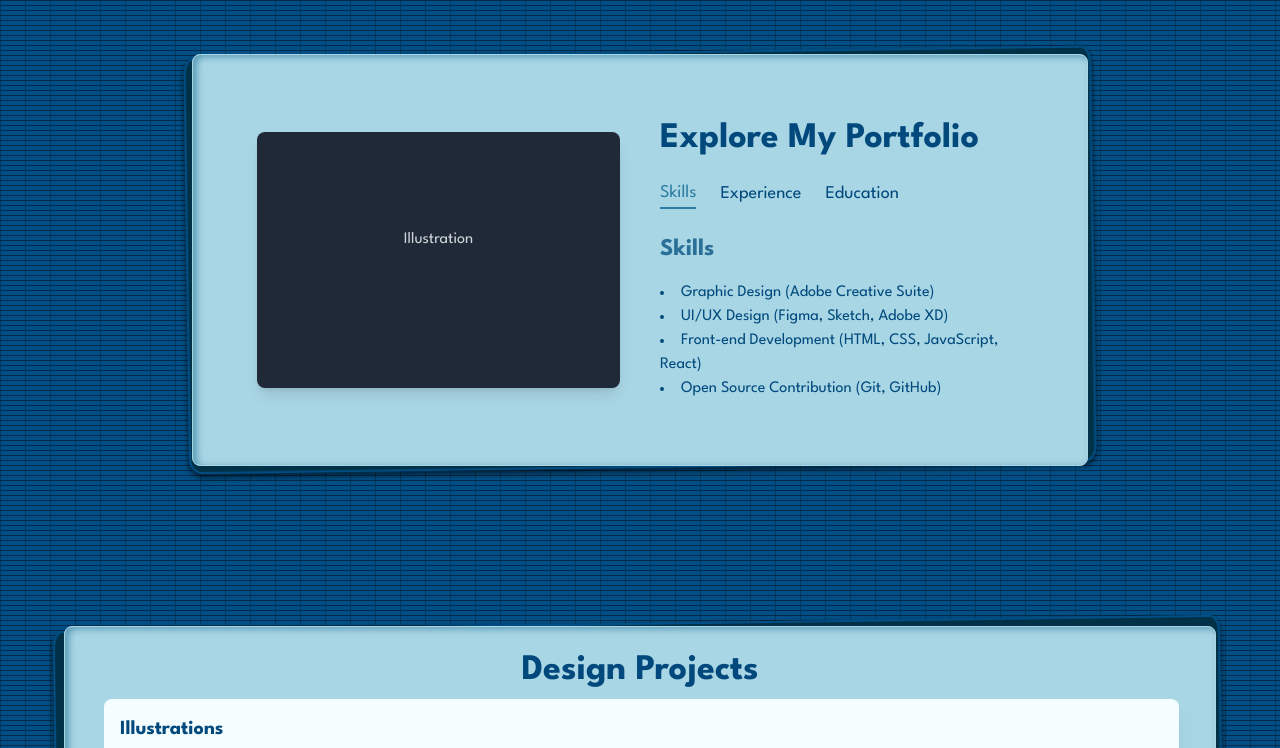
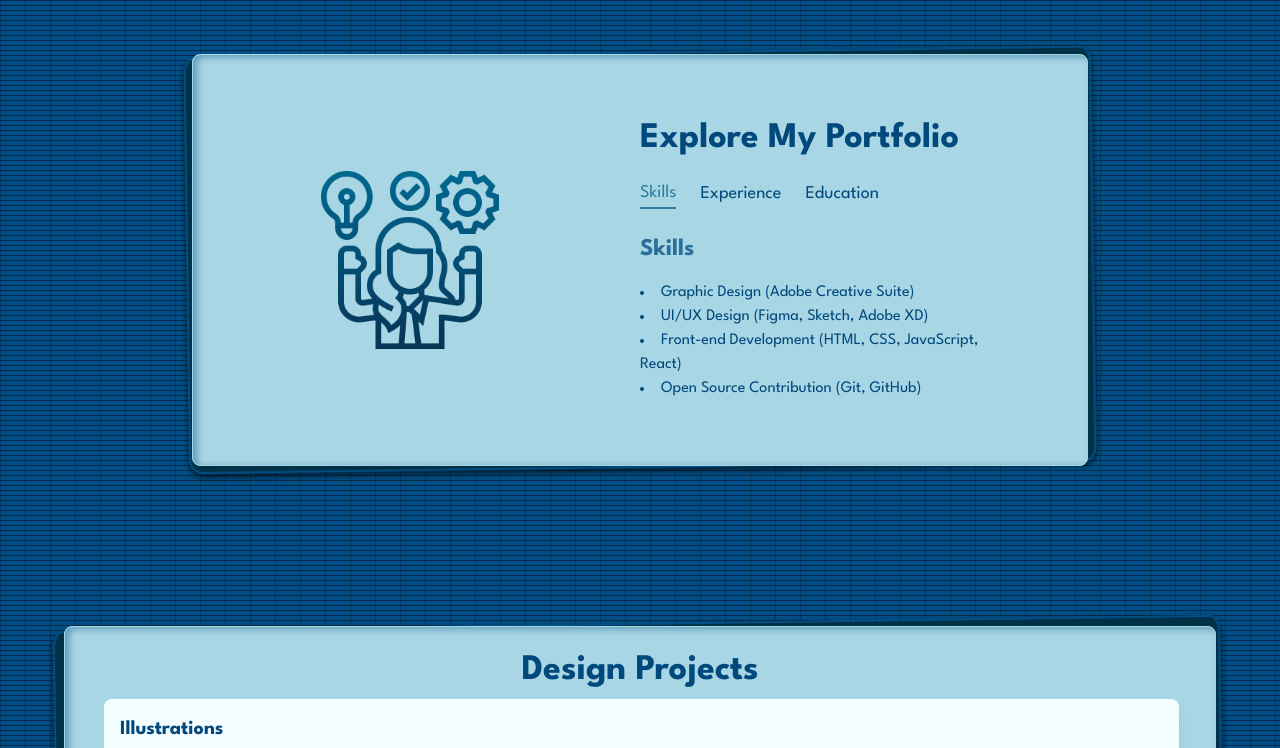
Before and after one commit to sau-mili/portfolio-saumili, a website: page src/index.html in a window 1280 px wide. Shown: the part 1460-2208 px from the top of the page. Drawn offline with nearby package versions, Linux system fonts and the light colour scheme; a web font is replaced by a local one.

Commit message:
illustrations added

```diff
--- a/src/index.css
+++ b/src/index.css
@@ -141,6 +141,24 @@ footer h2{
 
     /* box-shadow: rgba(255, 255, 255, 0.8) 0px 3px 8px; */
 }
+#illustration-container {
+    width: 40%;
+    height: auto;
+    display: flex;
+    justify-content: center;
+    align-items: center;
+}
+
+#illustration-image {
+    width: 60%;
+    max-height: 60%;
+    object-fit: contain;
+    position: relative;
+    /* transform: scale(0.8);  */
+    margin-left: auto;
+    margin-right: auto;
+}
+
 .about img{
     position:absolute;
     bottom: 0px!important;
--- a/src/index.html
+++ b/src/index.html
@@ -99,10 +99,10 @@
     <!-- Explore Section with Right-Aligned Content and Illustration Placeholder (Box with Curved Corners) -->
     <section id="main" class="w-full md:p-20 flex justify-center">
         <div class="explore flex justify-between items-center p-16 rounded-lg shadow-lg border border-gray-200 w-4/5 max-w-5xl">
-            <!-- Placeholder for Illustration -->
-            <div class="hidden md:block w-1/2 h-64 bg-gray-800 rounded-lg mr-10 shadow-lg">
-                <p class="text-center text-gray-300 py-24">Illustration</p>
+            <div id="illustration-container" class="hidden md:block w-1/2 h-auto">
+                <img id="illustration-image" src="path-to-default-image.png" alt="Default Illustration" class="object-cover rounded-lg"/>
             </div>
+
             <!-- Right-aligned explore content -->
             <div class="max-w-xl w-1/2 text-left">
                 <h2 class="text-3xl md:text-4xl font-semibold mb-5">Explore My Portfolio</h2>
@@ -139,6 +139,7 @@
                     <ul class="list-disc list-inside">
                         <li>Bachelor's Degree in Engineering</li>
                         <li>Certifications in UI/UX Design and Web Development</li>
+                        <li>Diploma in traditional Art</li>
                         <li>Various Design Workshops and Courses</li>
                     </ul>
                 </div>
@@ -222,43 +223,6 @@
     </div>
 </section>
 
-<script>
-    // Variables to track current index and elements
-    let currentIndex = 0;
-    const slides = document.querySelectorAll('.projects-container > div');
-    const dots = document.querySelectorAll('.dot');
-
-    // Function to set the current slide and update dots
-    function setCurrentSlide(index) {
-        if (index < 0 || index >= slides.length) return; // Prevent out of bounds
-        // Scroll to the selected slide
-        slides[index].scrollIntoView({ behavior: 'smooth', inline: 'start' });
-        updateDots(index);
-    }
-
-    // Function to update dot indicators
-    function updateDots(index) {
-        dots.forEach((dot, i) => {
-            dot.classList.toggle('bg-[#01497C]', i === index);  // Change to your desired active color
-            dot.classList.toggle('bg-gray-400', i !== index);
-        });
-    }
-
-    // Function to detect swipe and set the current slide based on scroll position
-    function detectCurrentSlide() {
-        let newIndex = Math.round(Math.abs(document.querySelector('.projects-container').scrollLeft / slides[0].clientWidth));
-        if (newIndex !== currentIndex) {
-            currentIndex = newIndex;
-            updateDots(currentIndex);
-        }
-    }
-
-    // Event listener to detect scroll
-    document.querySelector('.projects-container').addEventListener('scroll', detectCurrentSlide);
-
-    // Initialize dots
-    updateDots(currentIndex);
-</script>
 
 <!-- Website Development -->
 <section id="projects" class="w-full py-10 px-8 md:px-16 flex flex-col items-center">
@@ -327,6 +291,44 @@
 </footer>
 
     <!-- JavaScript -->
+
+<script>
+    // Variables to track current index and elements
+    let currentIndex = 0;
+    const slides = document.querySelectorAll('.projects-container > div');
+    const dots = document.querySelectorAll('.dot');
+
+    // Function to set the current slide and update dots
+    function setCurrentSlide(index) {
+        if (index < 0 || index >= slides.length) return; // Prevent out of bounds
+        // Scroll to the selected slide
+        slides[index].scrollIntoView({ behavior: 'smooth', inline: 'start' });
+        updateDots(index);
+    }
+
+    // Function to update dot indicators
+    function updateDots(index) {
+        dots.forEach((dot, i) => {
+            dot.classList.toggle('bg-[#01497C]', i === index);  // Change to your desired active color
+            dot.classList.toggle('bg-gray-400', i !== index);
+        });
+    }
+
+    // Function to detect swipe and set the current slide based on scroll position
+    function detectCurrentSlide() {
+        let newIndex = Math.round(Math.abs(document.querySelector('.projects-container').scrollLeft / slides[0].clientWidth));
+        if (newIndex !== currentIndex) {
+            currentIndex = newIndex;
+            updateDots(currentIndex);
+        }
+    }
+
+    // Event listener to detect scroll
+    document.querySelector('.projects-container').addEventListener('scroll', detectCurrentSlide);
+
+    // Initialize dots
+    updateDots(currentIndex);
+</script>
     <script>
         // Scroll to selected section
         function scrollToSection(sectionId) {
@@ -337,6 +339,7 @@
         function openTab(tabId, button) {
             const contents = document.querySelectorAll('.tab-content');
             const buttons = document.querySelectorAll('button');
+            const illustrationImage = document.getElementById('illustration-image');
 
             // Hide all tab contents
             contents.forEach(content => content.classList.remove('active-tab'));
@@ -349,11 +352,29 @@
 
             // Underline the clicked button
             button.classList.add('active-btn');
+
+            // Update illustration image based on the tab selected
+        if (tabId === 'skills') {
+            illustrationImage.src = 'images/skills-2.png';
+            illustrationImage.alt = 'Skills Illustration';
+        } else if (tabId === 'experience') {
+            illustrationImage.src = 'images/experience.png';
+            illustrationImage.alt = 'Experience Illustration';
+        } else if (tabId === 'education') {
+            illustrationImage.src = 'images/education.png';
+            illustrationImage.alt = 'Education Illustration';
+        }
         }
 
-        // Set default tab to Skills
-        document.getElementById('skills').classList.add('active-tab');
-        document.getElementById('skills-btn').classList.add('active-btn');
+        // default tab to Skills
+        // document.getElementById('skills').classList.add('active-tab');
+        // document.getElementById('skills-btn').classList.add('active-btn');
+
+        // Set default tab and illustration image on page load
+        document.addEventListener('DOMContentLoaded', () => {
+        openTab('skills', document.getElementById('skills-btn'));  // Set default tab
+        });
+
 
          // Typing effect for the header and subtitle
          const typedText = "Hi, I am Saumili";
```
Also changed, not shown: src/images/education.png (added), src/images/experience.png (added), src/images/skills-2.png (added), src/images/skills.png (added).
